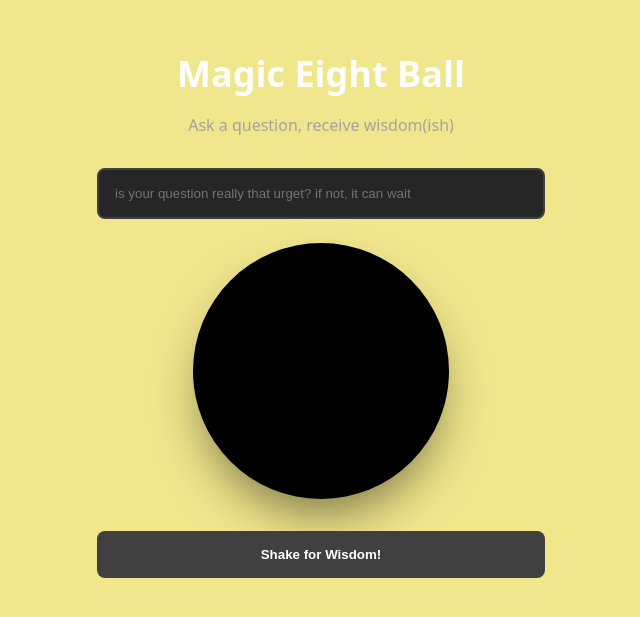
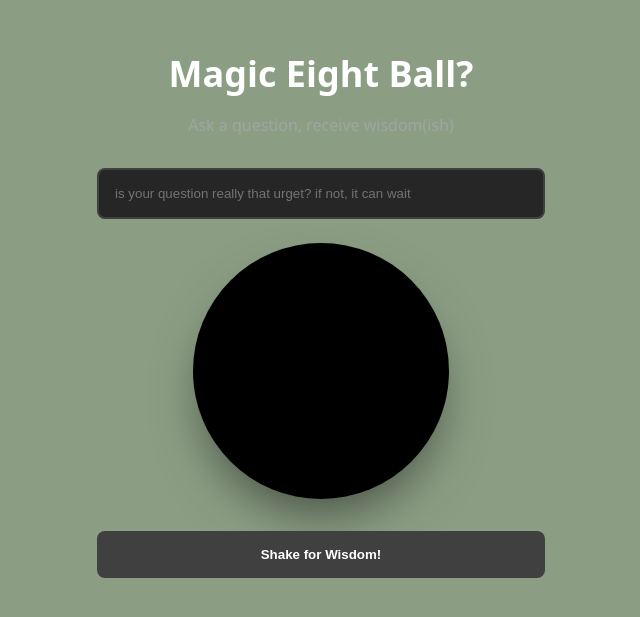
Before and after one commit to JumpSushi/magiceightballthatdosentmakesense, a plain HTML site: page index.html in a window 1280 px wide. Shown: the part 131-748 px from the top of the page, without its empty margins (319-959 px from the left). Drawn offline with Linux system fonts and the light colour scheme.

Commit message:
khaki was a terrible color choice

```diff
--- a/index.html
+++ b/index.html
@@ -5,7 +5,7 @@
 </head>
 <body>
     <div class="container">
-        <h1>Magic Eight Ball</h1>
+        <h1>Magic Eight Ball?</h1>
         <p class="subtitle">Ask a question, receive wisdom(ish)</p>
 
         <input type="text" id="question" placeholder="is your question really that urget? if not, it can wait">
--- a/pain.css
+++ b/pain.css
@@ -5,7 +5,7 @@ body {
     flex-direction: column;
     align-items: center;
     justify-content: center;
-    background: khaki;
+    background: #8b9e84;
     font-family: system-ui, sans-serif;
     padding: 2rem;
 }
```
